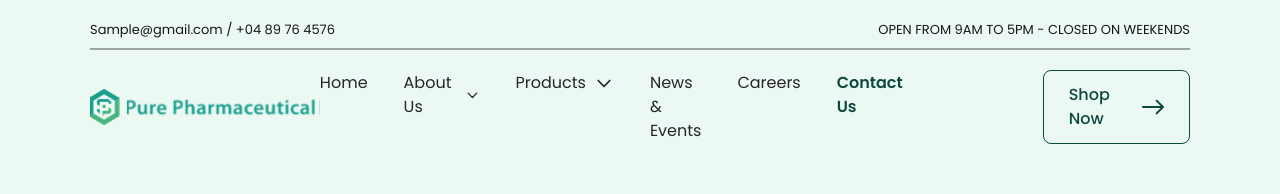
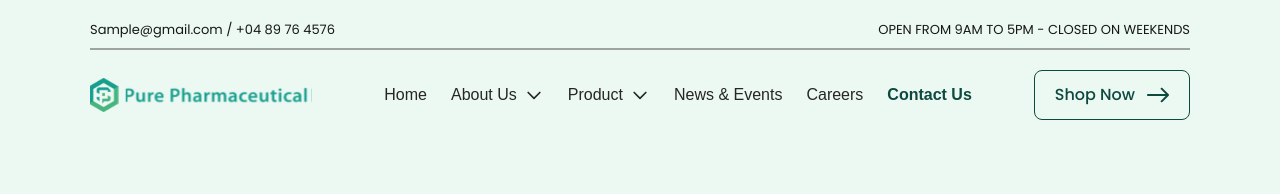
Before and after one commit to mtalha987/PurePharmaceuticals, a Next.js app: page /contact in a window 1280 px wide. Shown: the top 194 px of the page. Built offline with nearby package versions, Linux system fonts and the light colour scheme.

Commit message:
Navbar updated

```diff
--- a/app/Components/Header.jsx
+++ b/app/Components/Header.jsx
@@ -64,8 +64,6 @@ const Header = () => {
       <div
         className={`pt-[20px] xl:px-[90px] lg:px-[40px] px-5 ${getHeaderColor()} `}
       >
-        {/* The rest of your header code here */}
-
         <div className="hidden 2xl:max-w-[1440px] 2xl:mx-auto lg:flex flex-wrap justify-between text-neutral-dark-gray text-[13px] font-primary ">
           <div className="leading-5 font-normal ">
             <span>Sample@gmail.com</span>
@@ -82,13 +80,13 @@ const Header = () => {
 
         <nav className="flex items-center justify-between 2xl:max-w-[1440px] 2xl:mx-auto  ">
           <div>
-            <Link href="/">
-              <Image src={Logo} alt="StomaFlex Logo" />
+            <Link href="/" className="xl::w-[222px]">
+              <Image src={Logo} alt="StomaFlex Logo" className="xl:w-[222px] lg:w-[200px]" />
             </Link>
           </div>
           <div className="hidden lg:flex items-center">
-            <div className="xl:mr-[140px] lg:mr-[40px] sm:mr-10 mr-4 text-neutral-gray text-base font-normal font-primary leading-normal">
-              <ul className="flex gap-9">
+            <div className="xl:mr-[62px] 2xl:mr-[138px] lg:mr-[40px] sm:mr-10 mr-4 text-neutral-gray text-base font-normal font-arial leading-normal">
+              <ul className="flex 2xl:gap-9 xl:gap-6 lg:gap-4">
                 <li>
                   <Link
                     href="/"
@@ -114,7 +112,7 @@ const Header = () => {
                   >
                     About Us{" "}
                     <svg
-                      className="h-5 w-5 ml-2"
+                      className="h-5 w-5 ml-[7px]"
                       fill="none"
                       stroke="currentColor"
                       viewBox="0 0 24 24"
@@ -150,9 +148,9 @@ const Header = () => {
                   className="relative"
                 >
                   <Link href="/product" className="flex items-center">
-                    Products{" "}
+                    Product
                     <svg
-                      className="h-5 w-5 ml-2"
+                      className="h-5 w-5 ml-[7px]"
                       fill="none"
                       stroke="currentColor"
                       viewBox="0 0 24 24"
@@ -251,7 +249,7 @@ const Header = () => {
                 </li>
               </ul>
             </div>
-            <div className="px-[25px] py-3 text-primary justify-center items-center gap-4 inline-flex border border-primary rounded-lg text-base font-medium font-primary">
+            <div className="px-[20px] py-3 text-primary justify-center items-center gap-3 inline-flex border border-primary rounded-lg text-base font-medium font-primary">
               Shop Now <Image src={RightArrow} alt="Right Arrow" />
             </div>
           </div>
--- a/app/Components/Hero.jsx
+++ b/app/Components/Hero.jsx
@@ -10,7 +10,7 @@ const Hero = () => {
         <div className="flex flex-col md:flex-row 2xl:max-w-[1440px] 2xl:mx-auto">
           <div className="md:w-[55%] mt-1">
             <h2 className="text-[#0b3931] xl:text-[52px] text-5xl xs:text-4xl font-normal font-arial leading-[54.79px] xl:mt-7 ">Welcome to <br className="hidden xl:block"/> Pure Pharmaceuticals</h2>
-            <p className="text-[#2f2f2f] text-base font-normal font-secondary leading-normal mt-5 xl:w-[90%]">
+            <p className="text-[#2f2f2f] text-base font-normal font-secondary leading-normal mt-5 xl:w-[90%] lg:w-[80%]">
               Welcome to Pure Pharmaceuticals, your trusted source for
               high-quality pharmaceutical products in Kizad, Abu Dhabi. We are
               committed to excellence and customer satisfaction, ensuring all
--- a/app/Components/WhyPure.jsx
+++ b/app/Components/WhyPure.jsx
@@ -18,7 +18,7 @@ const WhyPure = () => {
           <button className="h-[37px] px-[15px] py-2.5 rounded-[71px] border border-white justify-center items-center gap-2.5 inline-flex text-white text-base font-normal font-arial leading-[16.86px]">
             Why Pure Pharmaceuticals
           </button>
-          <h2 className="text-white xl:w-[65%] 2xl:w-[90%] sm:w-[90%] text-[42px] font-normal font-arial leading-[44.25px] mt-4">
+          <h2 className="text-white xl:w-[85%] 2xl:w-[90%] sm:w-[90%] text-[42px] font-normal font-arial leading-[44.25px] mt-4">
             Your Reliable Partner in Exceptional Healthcare
           </h2>
           <div className="mt-11 flex flex-col gap-6 mb-16">
--- a/app/page.js
+++ b/app/page.js
@@ -16,7 +16,6 @@ export default function Home() {
       <Verticals/>
       <About/>
       <ProductOverview/>
-      <Products/>
       <PureCommitted/>
       <WhyPure/>
       <Partners/>
```
